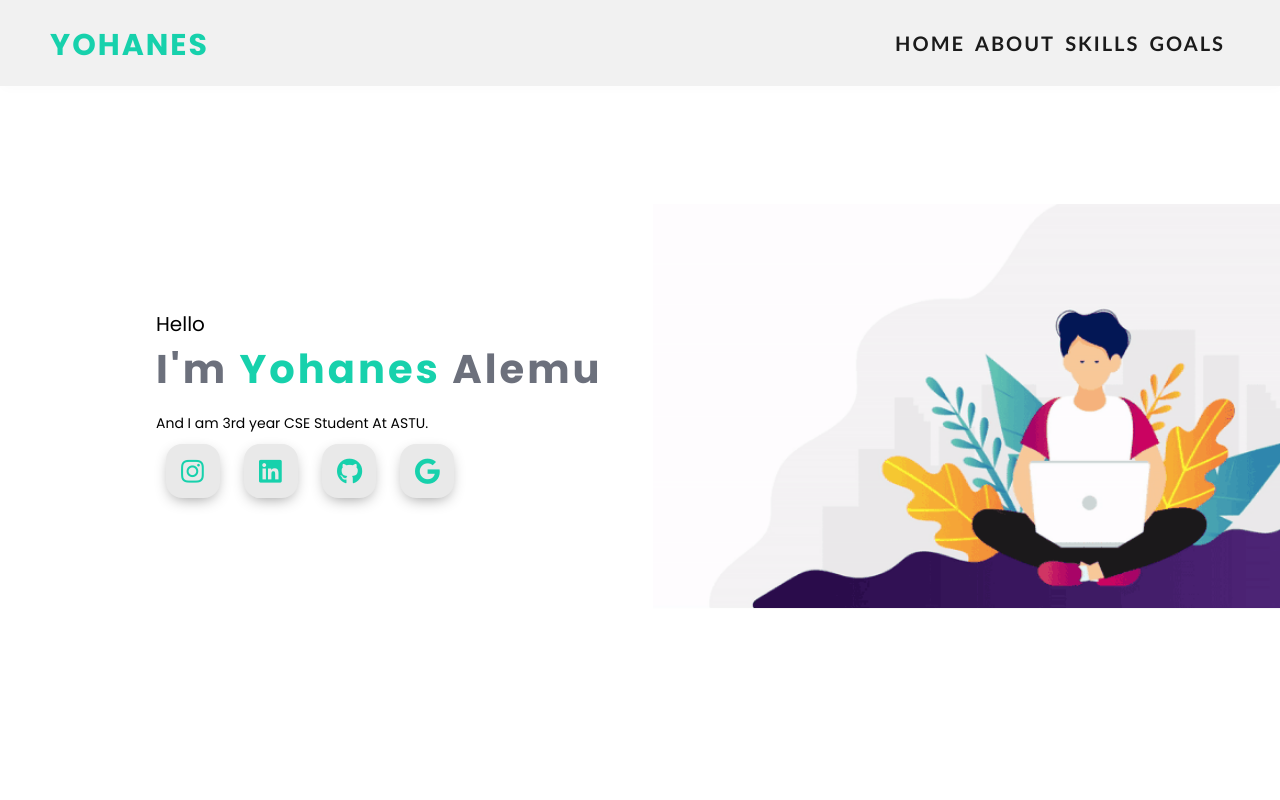
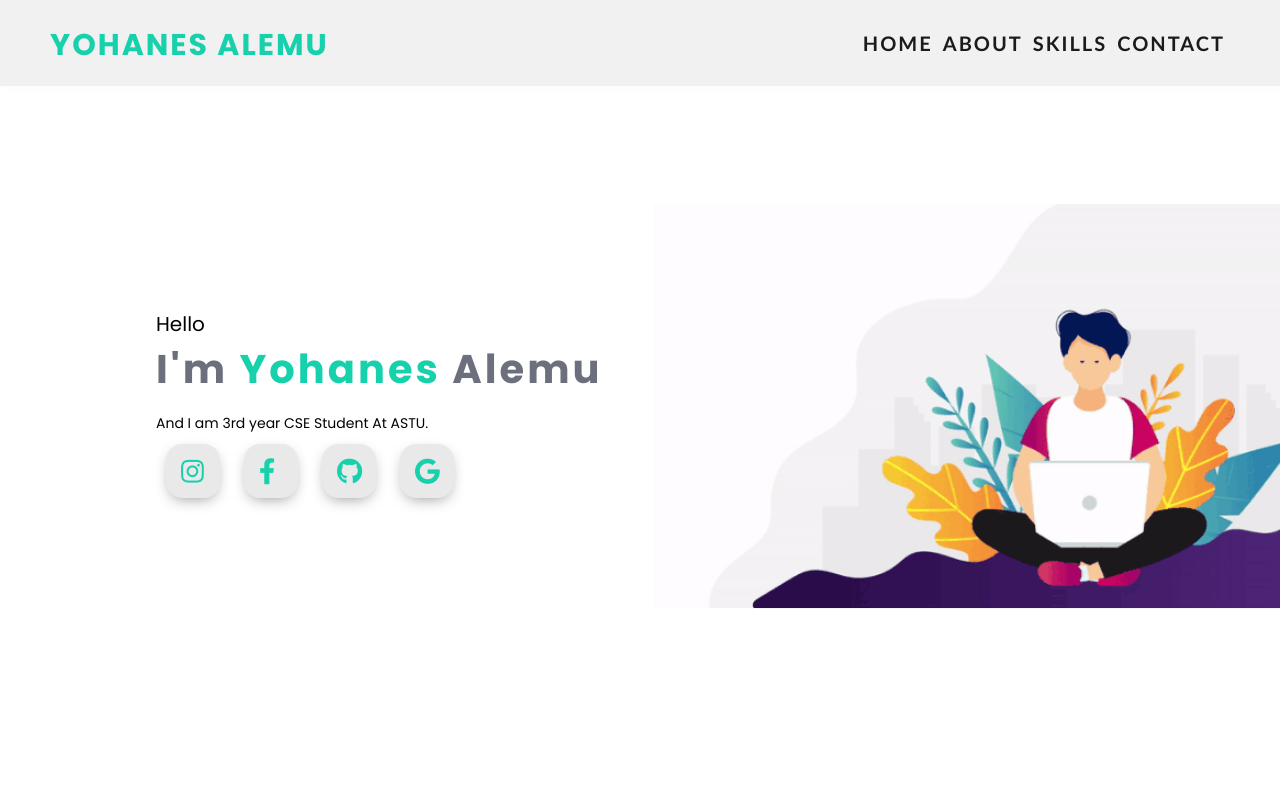
Before and after one commit to baabbii69/Portfolio, a plain HTML site: page index.html in a window 1280 px wide. Shown: the top 800 px of the page. Drawn offline with Linux system fonts and the light colour scheme; a script that the page names is missing.

Commit message:
Update index.html

```diff
--- a/index.html
+++ b/index.html
@@ -17,14 +17,14 @@
         <!--navigation-------------------------------->
         <nav>
             <!--logo--->
-            <a href="#" class="logo">Yohanes</a>
+            <a href="#" class="logo">Yohanes Alemu</a>
             <!--menu--------->
             <div class="toggle"></div>
             <ul class="menu">
                 <li class="active"><a href="#main">Home</a></li>
                 <li><a href="#about">About</a></li>
                 <li><a href="#skills">Skills</a></li>
-                <li><a href="#goals">Goals</a></li>
+                <li><a href="#contact">Contact</a></li>
 
             </ul>
         </nav>
@@ -45,7 +45,7 @@
                 <i class="fab fa-instagram"></i>
             </a>
             <a class="btn" href="#" target=_blank>
-                <i class="fab fa-linkedin" aria-hidden="true"></i>
+                <i class="fab fa-facebook-f" aria-hidden="true"></i>
             </a>
             <a class="btn" href="#" target=_blank>
                 <i class="fab fa-github"></i>
```
